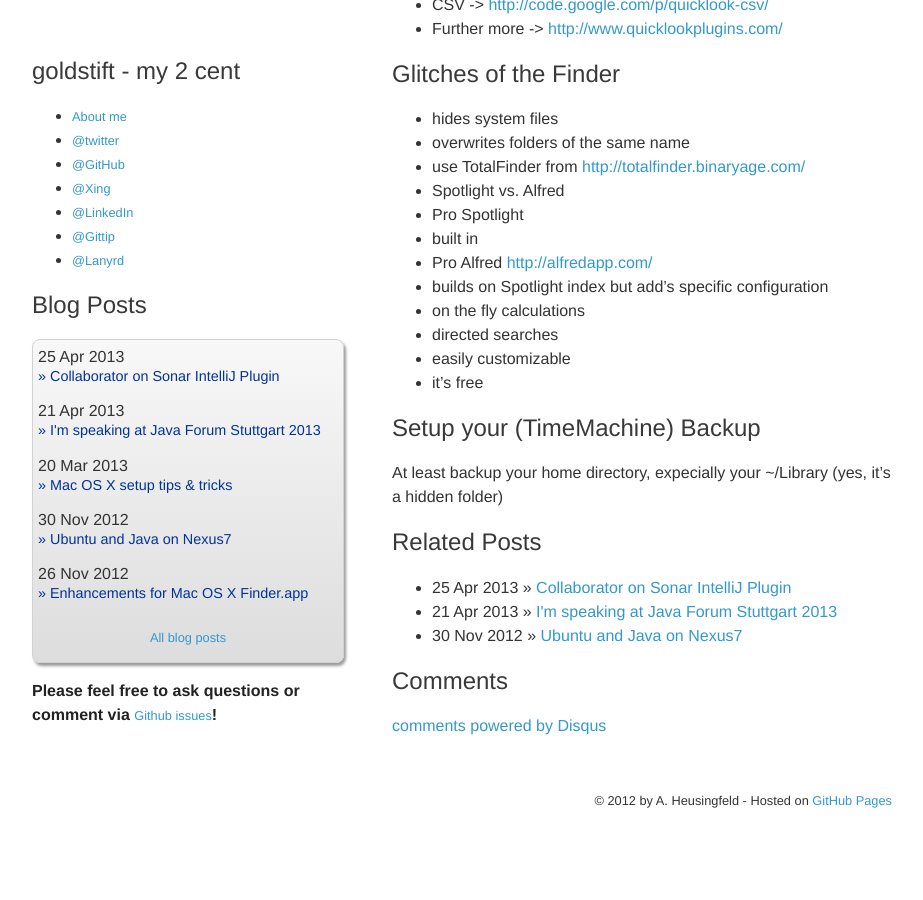
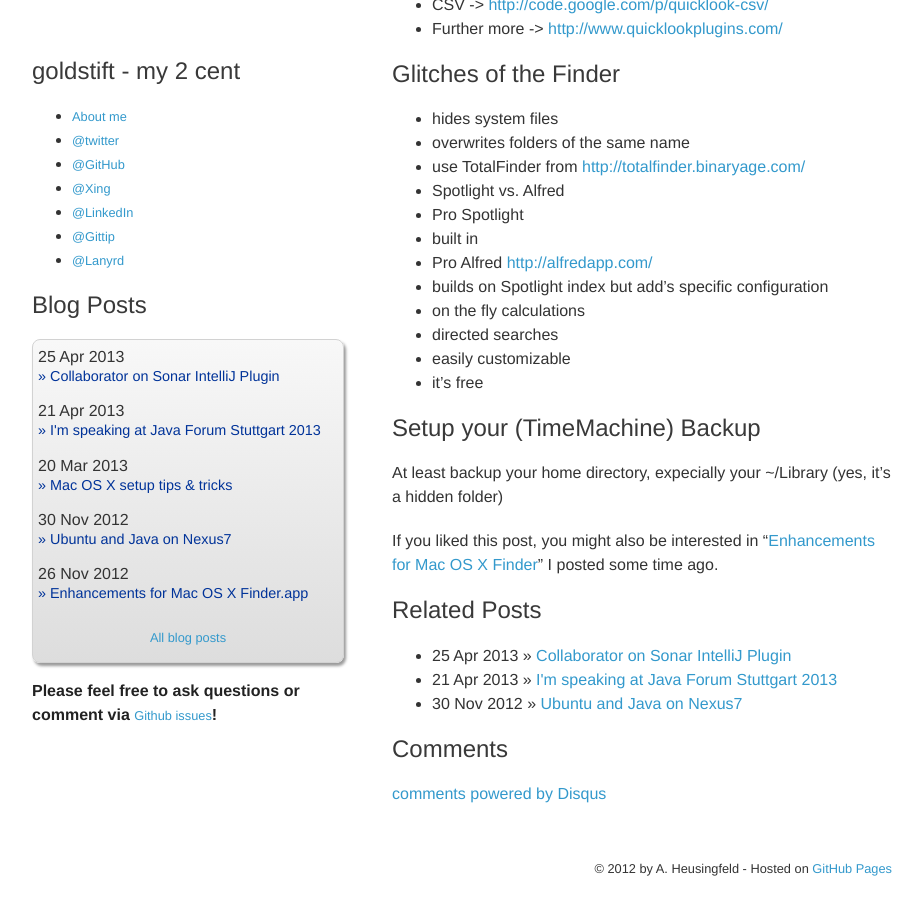
Before and after one commit to aheusingfeld/aheusingfeld.github.io, a Jekyll site: the page built from _posts/2013-03-20-Mac-OS-X-for-java-developers.md, in a window 1280 px wide and 900 px high, scrolled down 2835 px. Shown: the whole window, without its empty margins (178-1101 px from the left). Built offline with Jekyll 4.4.1, drawn with Linux system fonts in a browser that asks for light colours; comment, search, counter and statistics services are not loaded; before the commit the page ends 3667 px from its top, so only the background shows below that.

Commit message:
added link to previous article on OS X

```diff
--- a/_posts/2013-03-20-Mac-OS-X-for-java-developers.md
+++ b/_posts/2013-03-20-Mac-OS-X-for-java-developers.md
@@ -124,3 +124,6 @@
 
 ## Setup your (TimeMachine) Backup
 At least backup your home directory, expecially your ~/Library (yes, it's a hidden folder)
+
+
+If you liked this post, you might also be interested in "[Enhancements for Mac OS X Finder](http://aheusingfeld.github.io/2012/11/26/Productivity-for-Finder.html)" I posted some time ago.
```
